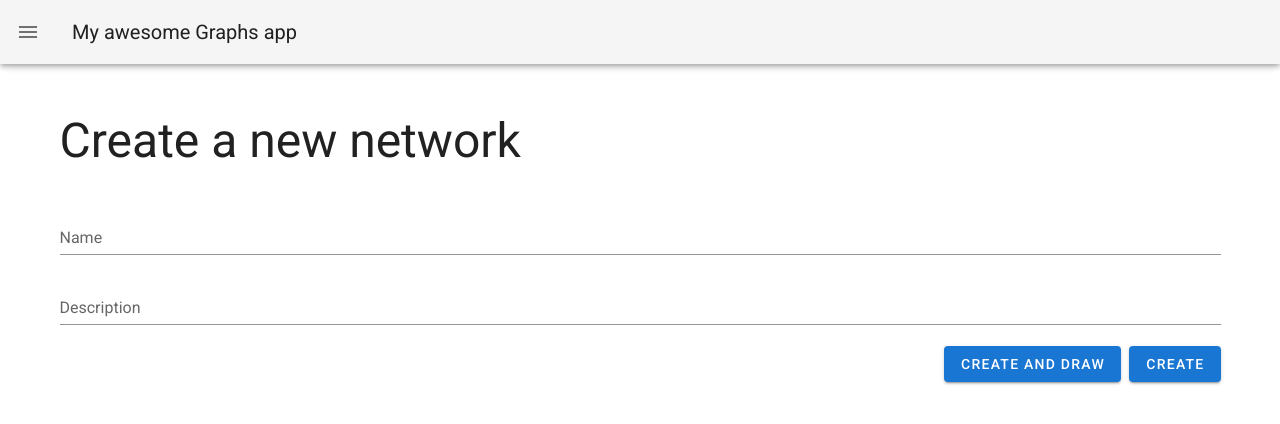
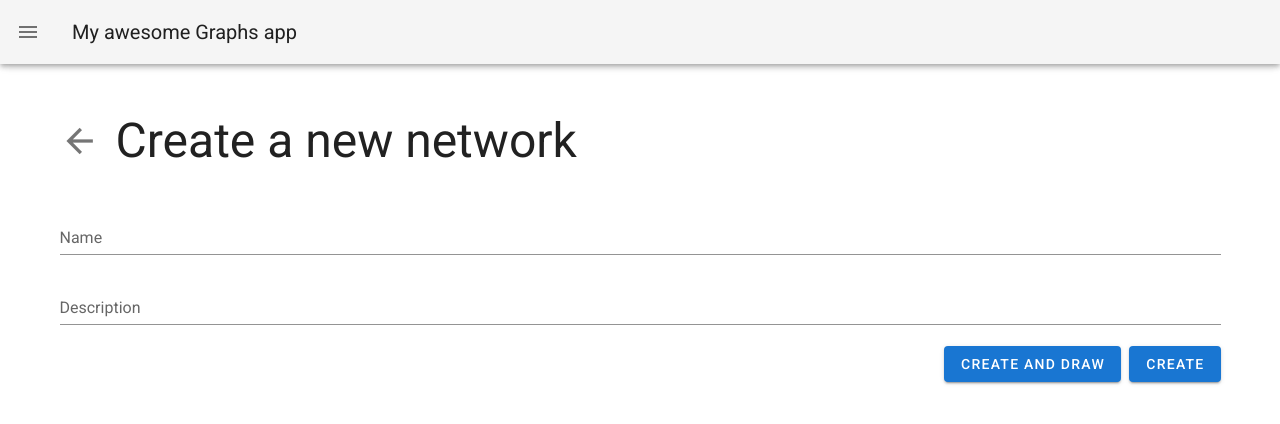
Before and after one commit to lazilihichem/graphs, a Nuxt app: page /graphs/Create in a window 1280 px wide. Shown: the top 424 px of the page. Built offline with nearby package versions, Linux system fonts and the light colour scheme.

Commit message:
feature: add back arrow in create page

```diff
--- a/pages/graphs/Create.vue
+++ b/pages/graphs/Create.vue
@@ -1,6 +1,9 @@
 <template>
   <div>
-    <o-page-header text="Create a new network" />
+    <o-page-header
+      text="Create a new network"
+      with-back-btn
+    />
     <graphs-form :form="{}" @validated="saveGraph"/>
   </div>
 </template>
```
